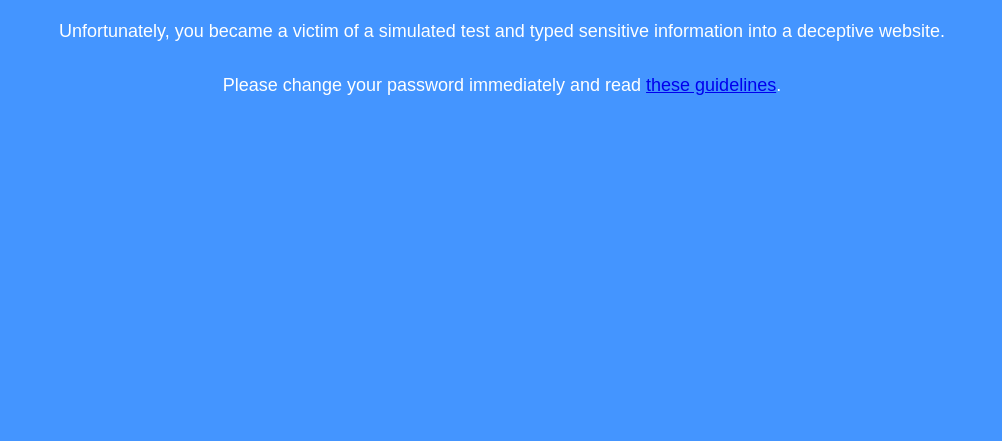
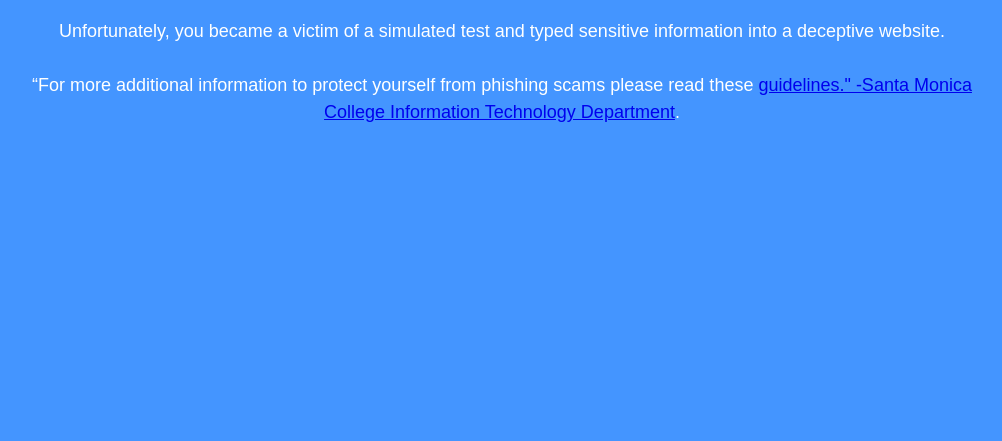
Before and after one commit to ccctc-infosec/ccctc-infosec.github.io, a plain HTML site: page index.html in a window 1280 px wide. Shown: the part 359-800 px from the top of the page, without its empty margins (138-1140 px from the left). Drawn offline with nearby package versions, Linux system fonts and the light colour scheme; a script that the page names is missing.

Commit message:
Updated Message

```diff
--- a/index.html
+++ b/index.html
@@ -19,7 +19,7 @@
   <section id="hero-layout" data-w-id="390c9858-96a6-4cd4-2c95-514dacddc4e3" style="opacity:0" class="section hero"><img src="images/phishing.svg" loading="lazy" width="200" height="200" alt="" class="image">
     <h1 class="heading">You Have Been Phished</h1>
     <div class="w-container">
-      <div class="text-block-2"><br>Unfortunately, you became a victim of a simulated test and typed sensitive information into a deceptive website.<br><br>Please change your password immediately and read <a href="https://us-cert.cisa.gov/ncas/tips/ST04-014" target="_blank">these guidelines</a>.<br></div>
+      <div class="text-block-2"><br>Unfortunately, you became a victim of a simulated test and typed sensitive information into a deceptive website.<br><br>“For more additional information to protect yourself from phishing scams please read these <a href="https://us-cert.cisa.gov/ncas/tips/ST04-014" target="_blank"> guidelines." -Santa Monica College Information Technology Department</a>.<br></div>
     </div>
   </section>
   <div class="w-embed">
```
